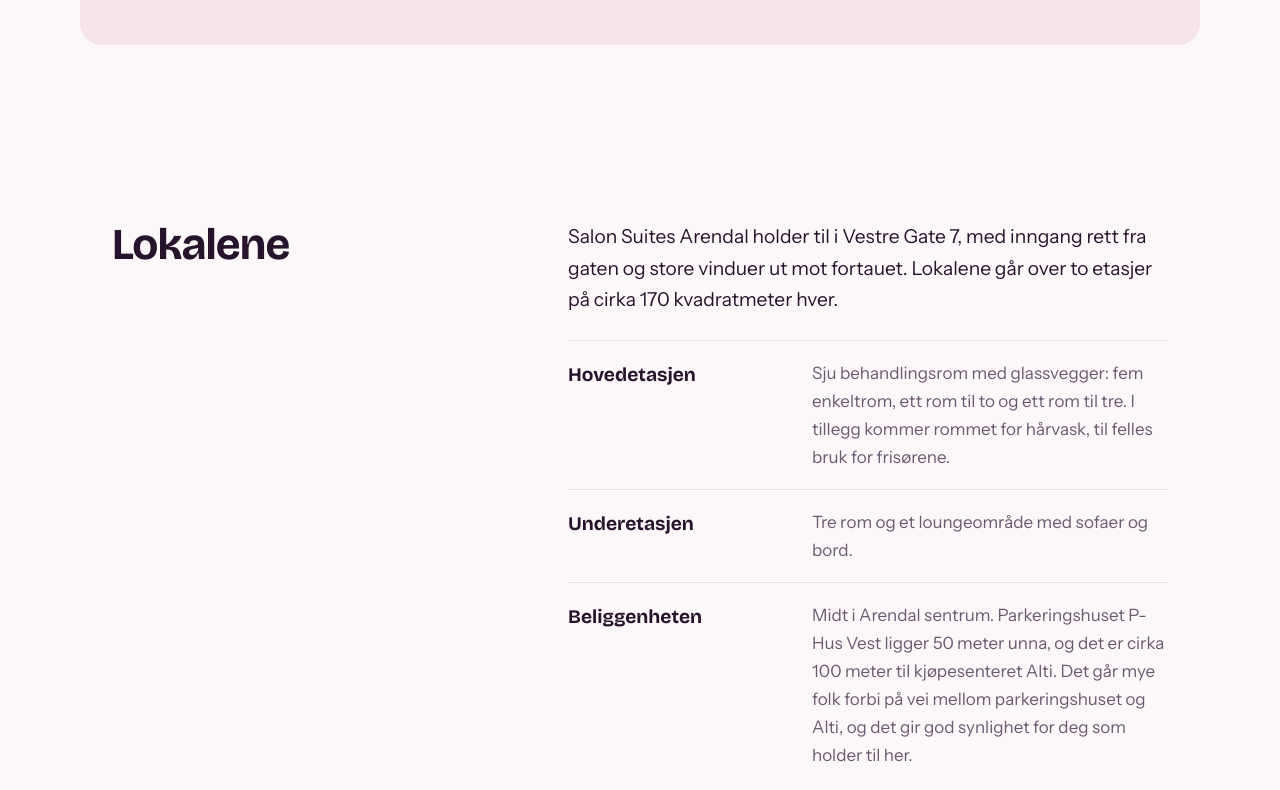
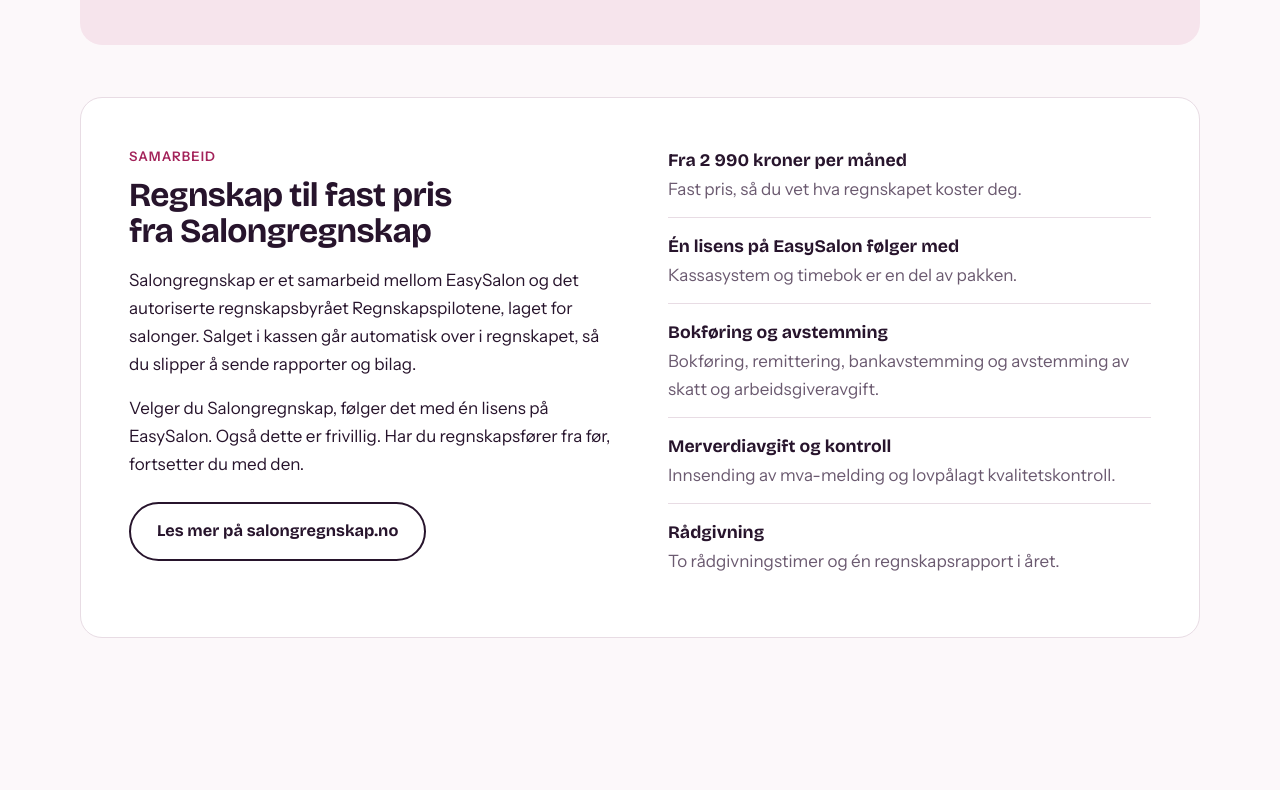
Before and after one commit to orcus-one/kribb_beauty, a plain HTML site: page nettsted/index.html in a window 1280 px wide. Shown: the part 5018-5808 px from the top of the page. Drawn offline with nearby package versions, Linux system fonts and the light colour scheme.

Commit message:
Egen seksjon om regnskap fra Salongregnskap
Co-Authored-By: Claude Fable 5.2 <noreply@anthropic.com>

```diff
--- a/nettsted/index.html
+++ b/nettsted/index.html
@@ -281,6 +281,47 @@
       </div>
     </section>
 
+    <section class="kassasystem" id="regnskap">
+      <div class="kassasystem-innhold kassasystem-lys">
+        <div class="kassasystem-tekst">
+          <p class="alternativ-merke">Samarbeid</p>
+          <h2>Regnskap til fast pris fra Salongregnskap</h2>
+          <p>
+            Salongregnskap er et samarbeid mellom EasySalon og det autoriserte regnskapsbyrået
+            Regnskapspilotene, laget for salonger. Salget i kassen går automatisk over i
+            regnskapet, så du slipper å sende rapporter og bilag.
+          </p>
+          <p>
+            Velger du Salongregnskap, følger det med én lisens på EasySalon. Også dette er
+            frivillig. Har du regnskapsfører fra før, fortsetter du med den.
+          </p>
+          <a class="knapp knapp-lys" href="https://salongregnskap.no/" target="_blank" rel="noopener">Les mer på salongregnskap.no</a>
+        </div>
+        <ul class="kassasystem-punkter">
+          <li>
+            <strong>Fra 2 990 kroner per måned</strong>
+            Fast pris, så du vet hva regnskapet koster deg.
+          </li>
+          <li>
+            <strong>Én lisens på EasySalon følger med</strong>
+            Kassasystem og timebok er en del av pakken.
+          </li>
+          <li>
+            <strong>Bokføring og avstemming</strong>
+            Bokføring, remittering, bankavstemming og avstemming av skatt og arbeidsgiveravgift.
+          </li>
+          <li>
+            <strong>Merverdiavgift og kontroll</strong>
+            Innsending av mva-melding og lovpålagt kvalitetskontroll.
+          </li>
+          <li>
+            <strong>Rådgivning</strong>
+            To rådgivningstimer og én regnskapsrapport i året.
+          </li>
+        </ul>
+      </div>
+    </section>
+
     <section class="lokalene" id="lokalene">
       <h2>Lokalene</h2>
       <div class="lokalene-tekst">
--- a/nettsted/stil.css
+++ b/nettsted/stil.css
@@ -584,6 +584,20 @@ main > .kassasystem {
   background: var(--rosa);
 }
 
+/* Den andre samarbeidsseksjonen står på hvit flate, så de to skiller seg fra hverandre */
+.kassasystem-lys {
+  background: var(--flate);
+  border: 1px solid var(--linje);
+}
+
+.kassasystem-lys .kassasystem-punkter li {
+  border-top-color: var(--linje);
+}
+
+.kassasystem + .kassasystem {
+  margin-top: -36px;
+}
+
 .kassasystem-tekst h2 {
   font-size: clamp(1.6rem, 3.6vw, 2.1rem);
   margin-bottom: 1rem;
```
